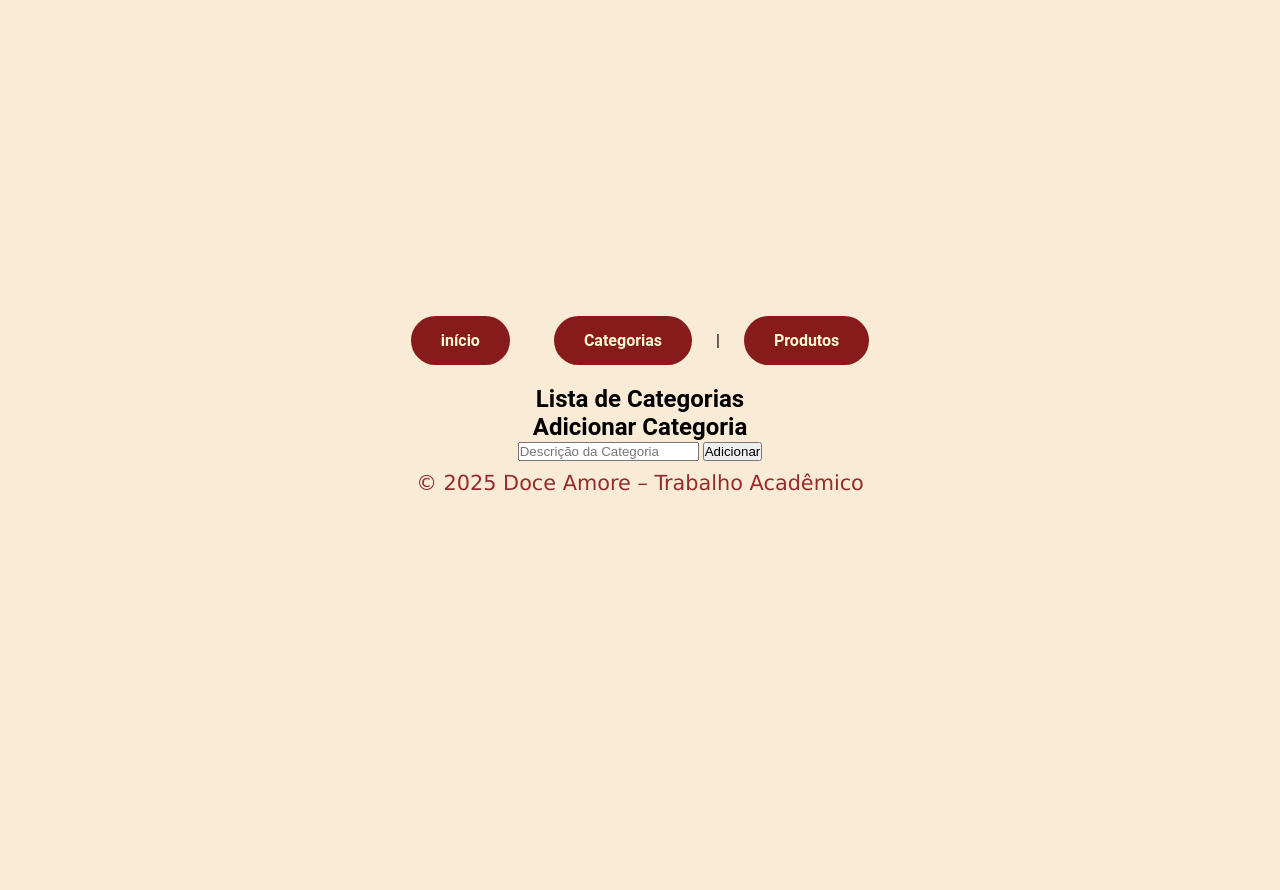
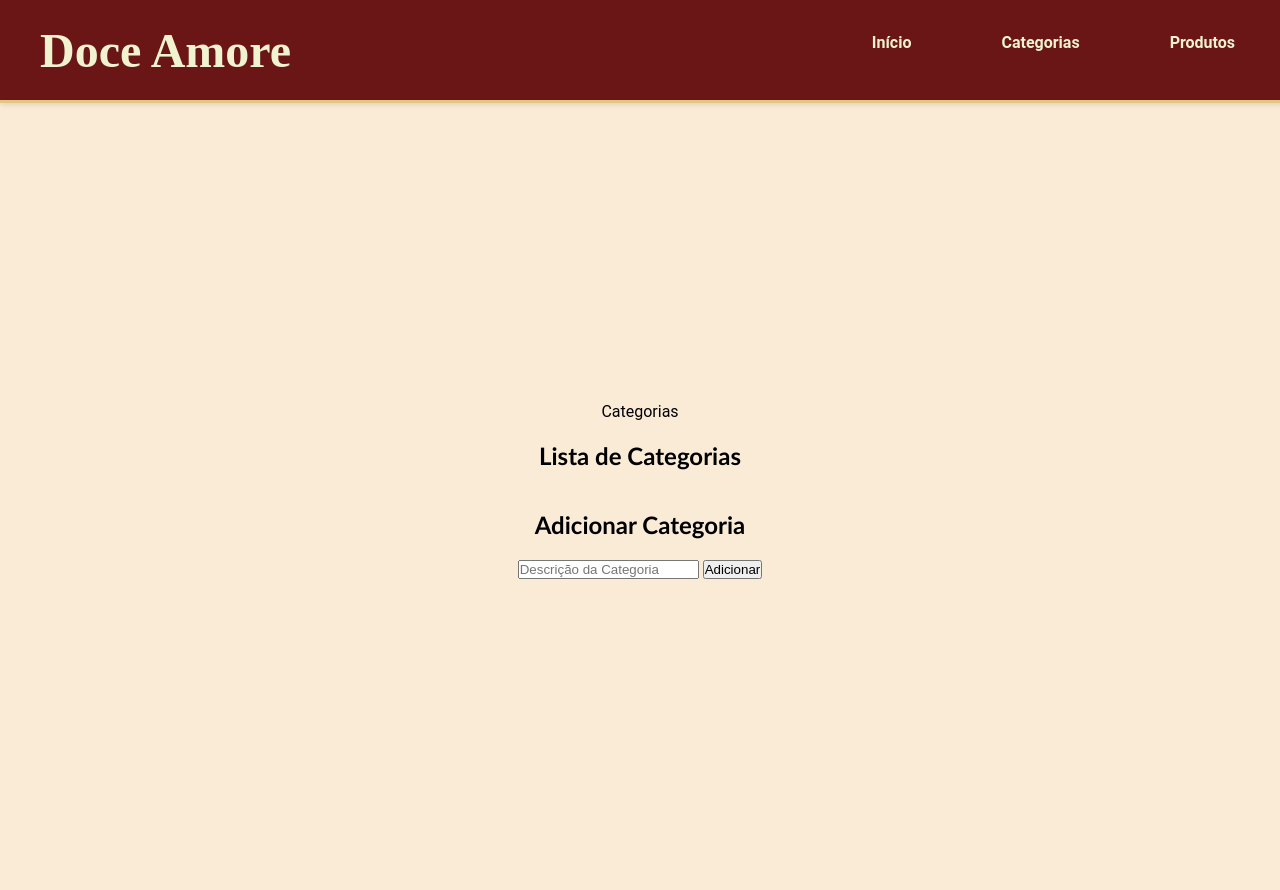
Before and after one commit to d4viladandara/Projeto-Crud, a Flask app: page /categorias in a window 1280 px wide. Before the commit the page ends 491 px from the top, so only its background shows below. Run offline with Flask 3, Linux system fonts and the light colour scheme; data that the repository does not hold is empty.

Commit message:
arrumando o menu

```diff
--- a/static/base.css
+++ /dev/null
@@ -1,52 +0,0 @@
-h1{
-    font-size: 3em;
-    font-family: 'Times New Roman', Times, serif;
-}
-
-p {
-    font-family: 'Lucida Sans', 'Lucida Sans Regular', 'Lucida Grande', 'Lucida Sans Unicode', Geneva, Verdana, sans-serif;
-    font-size: 1.3em;
-    color: #952b2b;
-    padding: 10px;
-}
-
-
-
-
-
-
-* {
-    margin: 0;
-    padding: 0;
-}
-
-body {
-    background-color: antiquewhite;
-    width: 100%;
-    height: 100vh;
-    display: flex;
-    flex-direction: column;
-    align-items: center;
-    justify-content: center;
-    font-family: 'Roboto', sans-serif;
-    text-align: center;
-}
-
-.btn {
-    background-color: #871b1b;
-    color: #fff9d2;
-    padding: 15px 30px;
-    font-size: 1em;
-    font-weight: 700;
-    border: none;
-    border-radius: 30px;
-    cursor: pointer;
-    transition: 0.3s ease;
-    text-decoration: none;
-    display: inline-block;
-    margin: 20px;
-}
-
-.btn:hover {
-    background-color: #ef6161;
-}
--- a/static/style.css
+++ b/static/style.css
@@ -6,13 +6,16 @@
 body {
     background-color: antiquewhite;
     width: 100%;
-    height: 100vh;
+    min-height: 100vh;
+
     display: flex;
     flex-direction: column;
-    align-items: center;
-    justify-content: center;
+    align-items: center;   /* Centraliza horizontalmente */
+    justify-content: center; /* Centraliza verticalmente */
+    text-align: center;   /* Centraliza textos */
     font-family: 'Roboto', sans-serif;
-    text-align: center;
+    margin: 0;
+    padding-top: 90px; /* garante espaço para o header */
 }
 
 .btn {
@@ -33,3 +36,175 @@ body {
 .btn:hover {
     background-color: #ef6161;
 }
+
+
+
+/* ---------- HEADER ---------- */
+header {
+    padding: 15px 40px;
+    position: fixed;
+    top: 0;
+    left: 0;
+    width: 100%;
+    z-index: 1000;
+
+    display: flex;
+    justify-content: space-between;
+    align-items: center;
+
+    background-color: #6b1616;
+    box-shadow: 0 2px 5px rgba(0,0,0,0.1);
+    height: 70px;
+    border-bottom: solid rgb(227, 198, 130);
+}
+
+header .logo h1 {
+    margin: 0;
+    font-size: 2m;
+    font-family: 'Times New Roman', Times, serif;
+    color: rgb(241, 243, 208);
+}
+
+header nav{
+    padding-right: 70px;
+}
+
+header nav ul {
+    list-style: none;
+    display: flex;
+    gap: 60px;            /* espaço horizontal entre os itens */
+    margin: 0;
+    padding: 0;
+}
+
+header nav ul li a {
+    text-decoration: none;
+    color: rgb(241, 243, 208);
+    font-weight: bold;
+    padding: 15px;     /* dá área clicável e afasta do texto */
+    border-radius: 6px;
+    transition: background 0.3s;
+}
+
+header nav ul li a:hover {
+    background: #f15252;
+    color: #fff;
+}
+/* ---------- TITULOS ---------- */
+h2 {
+    text-align: center;
+    font-family: 'Trebuchet MS', 'Lucida Sans Unicode', 'Lucida Grande', 'Lucida Sans', Arial, sans-serif;
+    margin: 20px 0;
+}
+
+
+h1{
+    font-size: 3em;
+    font-family: 'Times New Roman', Times, serif;
+    text-align: center;
+    margin: 20px 0;
+}
+
+.welcome{
+    font-family: 'Lucida Sans', 'Lucida Sans Regular', 'Lucida Grande', 'Lucida Sans Unicode', Geneva, Verdana, sans-serif;
+    font-size: 1.3em;
+    color: #952b2b;
+    padding: 1px;
+}
+
+
+/* ---------- BARRA DE PESQUISA ---------- */
+.barraPesquisa {
+    width: 100%;
+    display: flex;
+    justify-content: center;
+    margin: 30px 0;
+}
+
+.form-criar {
+    display: flex;
+    justify-content: center;
+    align-items: center;
+    gap: 10px;
+    width: 80%;
+    max-width: 800px;
+}
+
+.form-criar input[type="text"] {
+    flex: 1;
+    padding: 12px;
+    border: 2px solid #ccc;
+    border-radius: 8px;
+    font-size: 16px;
+}
+
+.form-criar button {
+    padding: 12px 20px;
+    border: none;
+    border-radius: 8px;
+    background-color: #6b1616;
+    color: rgb(241, 243, 208);
+    cursor: pointer;
+    font-size: 16px;
+}
+
+.form-criar button:hover {
+    background-color: #555;
+}
+
+/* ---------- LISTA ---------- */
+ul {
+    padding: 0;
+    margin: 0 auto;
+    width: 80%;
+    max-width: 800px;
+}
+
+ul li {
+    list-style: none;
+    display: flex;
+    align-items: center;
+    gap: 10px;
+    margin-bottom: 15px;
+}
+
+/* ---------- FORMS INLINE ---------- */
+.form-inline {
+    display: flex;
+    align-items: center;
+    gap: 8px;
+}
+
+.form-inline input[type="text"] {
+    padding: 8px;
+    font-size: 16px;
+    border: 2px solid #ccc;
+    border-radius: 6px;
+    flex: 1;
+}
+
+.form-inline button {
+    padding: 8px 14px;
+    border: none;
+    border-radius: 6px;
+    cursor: pointer;
+    font-size: 14px;
+}
+
+.form-inline .atualizar {
+    background-color: #4caf50;
+    color: white;
+}
+
+.form-inline .atualizar:hover {
+    background-color: #45a049;
+}
+
+.form-inline .excluir {
+    background-color: #e74c3c;
+    color: white;
+}
+
+.form-inline .excluir:hover {
+    background-color: #c0392b;
+}
--- a/templates/base.html
+++ b/templates/base.html
@@ -4,14 +4,18 @@
     <meta charset="UTF-8">
     <title>{% block title %}Lojinha de Doces{% endblock %}</title>
     <link rel="stylesheet" href="{{ url_for('static', filename='style.css') }}">
-    <link rel="stylesheet" href="{{ url_for('static', filename='base.css') }}">
 </head>
 <body>
-    <nav>
-        <a href="/"class="btn"> início<a>
-        <a href="/categorias" class="btn">Categorias</a> |
-        <a href="/produtos"class="btn">Produtos</a>
-    </nav>
+    <header>
+        <div  class="logo"><h1>Doce Amore</h1></div>
+        <nav>
+            <ul>
+                <li><a href="/">Início</a></li>
+                <li><a href="/categorias">Categorias</a></li>
+                <li><a href="/produtos">Produtos</a></li>
+            </ul>
+        </nav>
+    </header>
 
     <main>
         {% block content %}{% endblock %}
--- a/templates/categorias.html
+++ b/templates/categorias.html
@@ -1,4 +1,23 @@
-{% extends "base.html" %}
+<!DOCTYPE html>
+<html lang="en">
+<head>
+    <meta charset="UTF-8">
+    <meta name="viewport" content="width=device-width, initial-scale=1.0">
+    <title>Document</title>
+    <link rel="stylesheet" href="{{ url_for('static', filename='style.css') }}">
+    <link rel="stylesheet" href="{{ url_for('static', filename='categorias.css') }}">
+</head>
+<body>
+    <header>
+        <div  class="logo"><h1>Doce Amore</h1></div>
+        <nav>
+            <ul>
+                <li><a href="/">Início</a></li>
+                <li><a href="/categorias">Categorias</a></li>
+                <li><a href="/produtos">Produtos</a></li>
+            </ul>
+        </nav>
+    </header>
 
     {% block title %}Categorias{% endblock %}
 
@@ -16,3 +35,6 @@
         <button type="submit">Adicionar</button>
     </form>
     {% endblock %}
+
+</body>
+</html>
--- a/templates/index.html
+++ b/templates/index.html
@@ -1,7 +1,7 @@
 {% extends "base.html" %}
 
 {% block content %}
-    <p>Seja bem-vindo!</p>
+    <p class="welcome">Seja bem-vindo!</p>
     <h1>Doce Amore</h1>
     <h2>Confeitaria</h2>
 {% endblock %}
```
Also changed, not shown: static/categorias.css (deleted, +0 -163 lines). Lines whose indentation alone changed are shown as unchanged.
